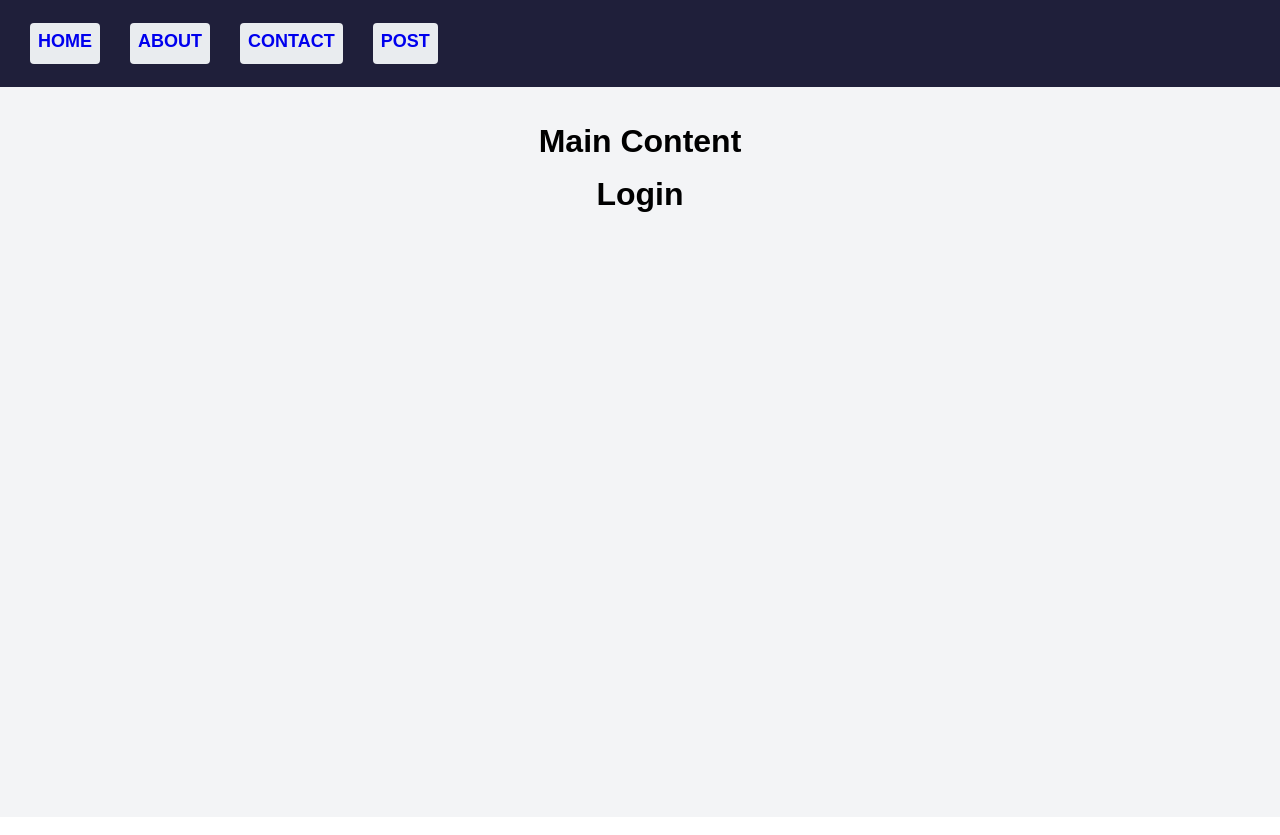
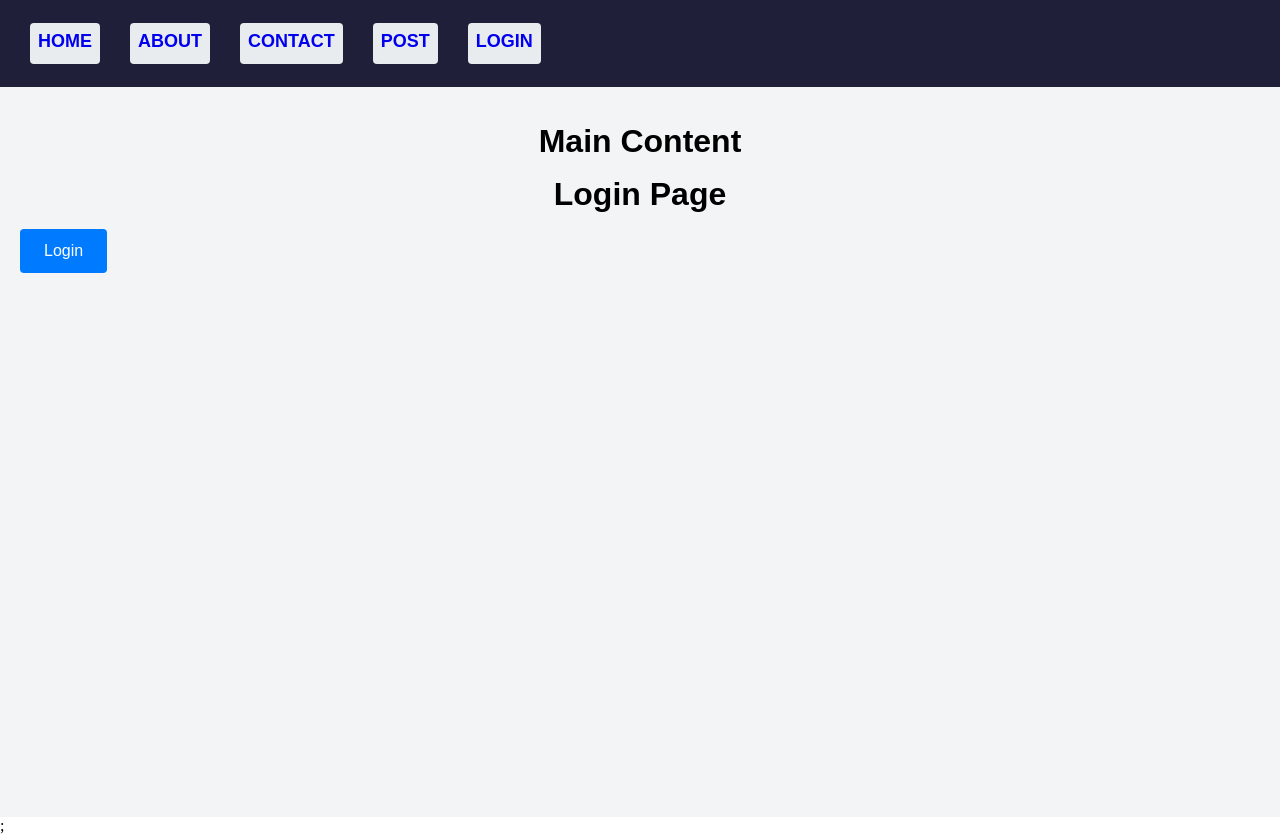
Before and after one commit to Tausifqureshi/React_Revision, a React (Vite) app: page /login in a window 1280 px wide. Built offline with nearby package versions, Linux system fonts and the light colour scheme.

Commit message:
UseLocation

```diff
--- a/src/React Router DOM v6/ReactRouter.jsx
+++ b/src/React Router DOM v6/ReactRouter.jsx
@@ -6,35 +6,39 @@ import {
   RouterProvider,
 } from "react-router-dom"; //React-Router-Dom Import.
 
-
 import { Home, About, Contact, Post, Error } from "./page";
 import NavBarRoot from "./layout/NavBarRoot";
 import PostDetails from "./components/PostDetails";
 import ProtectedRoutes from "./components/ProtectedRoutes";
 import Login from "./page/Login";
+import ContextAuth from "./context API/ContextAuth";
 // Humne "./page/index.js" file me saare components ko export kiya hai. Yahaan, hum destructuring ka use karke unhe import kar rahe hain, jise hum routes me use karenge.
 
 //Create Routers.
 const router = createBrowserRouter(
   createRoutesFromElements(
     <Route path="/" element={<NavBarRoot />}>
-    {/* NavBarRoot component page ke har route me show hoga kyunki yeh parent component hai */}
+      {/* NavBarRoot component page ke har route me show hoga kyunki yeh parent component hai */}
 
       {/* Pehli baar jab koi page load hota hai, tab "/" path ki wajah se Home component hi dikhai dega, kyunki "/" root path ko represent karta hai.agar home type karte ho tu home nhi dhake ka click kane pe hi dehake ga */}
       <Route path="home" element={<Home />} />
       <Route path="about" element={<About />} />
       <Route path="contact" element={<Contact />} />
 
-      <Route path="post" element={
-      <ProtectedRoutes>
-      <Post />
-      </ProtectedRoutes>} />
-    {/* Is component ko ProtectedRoutes se wrap kar rahe hain. Agar user logged in hai, to hi post page show hoga, warna user ko login page par redirect kar diya jayega. */}
+      <Route
+        path="post"
+        element={
+          <ProtectedRoutes>
+            <Post />
+          </ProtectedRoutes>
+        }
+      />
+      {/* Is component ko ProtectedRoutes se wrap kar rahe hain. Agar user logged in hai, to hi post page show hoga, warna user ko login page par redirect kar diya jayega. */}
 
-      <Route path="post/:id" element={<PostDetails/>} />
-      {/* /* Ye route "/post/:id" dynamic parameter ko match karta hai, jab ID match hoti hai to PostDetails component open hota hai aur sirf usi ID wali post ka data display karta hai PostDetails Page pe. */ }
+      <Route path="post/:id" element={<PostDetails />} />
+      {/* /* Ye route "/post/:id" dynamic parameter ko match karta hai, jab ID match hoti hai to PostDetails component open hota hai aur sirf usi ID wali post ka data display karta hai PostDetails Page pe. */}
 
-      <Route path="login" element={<Login/>} />
+       <Route path="login" element={<Login />} />
 
       <Route path="*" element={<Error />} />
       {/* Agar koi path match nahi hota, to Error component dikhai dega. "*" wildcard path ko represent karta hai */}
@@ -43,8 +47,11 @@ const router = createBrowserRouter(
 );
 
 function ReactRouter() {
-  return <RouterProvider router={router} />;
-
+  return (
+    <ContextAuth>
+      <RouterProvider router={router} />;
+    </ContextAuth>
+  );
 }
 
 export default ReactRouter;
--- a/src/React Router DOM v6/components/ProtectedRoutes.jsx
+++ b/src/React Router DOM v6/components/ProtectedRoutes.jsx
@@ -1,8 +1,9 @@
 import React from "react";
 import { Navigate } from "react-router-dom";
+import { useAuth } from "../context API/ContextAuth";
 function ProtectedRoutes({children}) {
-    let user = false;
-    if(user){
+    const { isLogin, setIsLogin} = useAuth();
+    if(isLogin){
         return children;// Children Post components  hai is protectedRoutes components ka.
 
     } else {
--- a/src/React Router DOM v6/context API/ContextAuth.jsx
+++ b/src/React Router DOM v6/context API/ContextAuth.jsx
@@ -1,7 +1,7 @@
 import React, { createContext, useContext, useState } from "react";
 
 export const AuthContetx = createContext();
-function ContextAuth() {
+function ContextAuth({ children}) {
   const [isLogin, setIsLogin] = useState(false);
   return (
     <AuthContetx.Provider
@@ -9,13 +9,16 @@ function ContextAuth() {
         isLogin: isLogin,
         setIsLogin: setIsLogin,
       }}
-    ></AuthContetx.Provider>
+    >
+        {children}
+        {/* Conetxt Auth */}
+
+    </AuthContetx.Provider>
   );
 }
 
 
 export function useAuth(){ // Yeh function length code ko reduce karta hai, kyunki har component me useContext aur AuthContext ko baar-baar import karne ki zaroorat nahi padti.
-
-    return useContext(AuthContetx)
+return useContext(AuthContetx)
 }
 export default ContextAuth;
--- a/src/React Router DOM v6/layout/NavBarRoot.jsx
+++ b/src/React Router DOM v6/layout/NavBarRoot.jsx
@@ -1,7 +1,13 @@
 import React from "react";
 import styles from "./NavBarRoot.module.css";
 import { Outlet, Link } from "react-router-dom";
+import { useAuth } from "../context API/ContextAuth";
 function NavBarRoot() {
+  const {isLogin, setIsLogin} = useAuth();
+  function logOut (){
+    setIsLogin(false); //Post ka data show nhi hoga LogIn button dehke ga false kara se.
+  }
+
   return (
     <div className={styles.container}>
       <header className={styles.navbarContainer}>
@@ -11,7 +17,13 @@ function NavBarRoot() {
             <li><Link to="/about">About</Link></li>
             <li><Link to="/contact">Contact</Link></li>
             <li><Link to="/post">Post</Link></li>
+            {!isLogin &&  <li><Link to="/login">Login</Link></li>}
+            {/* User login nhi tu login page pe bheje ga ye logic */}
+
+            {isLogin &&  <li onClick={logOut}>LogOut</li>}
+            {/* User Login tohi logout ka button show hoga warna login button show hoga */}
           </ul>
+
         </nav>
       </header>
 
--- a/src/React Router DOM v6/page/Login.jsx
+++ b/src/React Router DOM v6/page/Login.jsx
@@ -1,8 +1,19 @@
 import React from "react";
+import { useAuth } from "../context API/ContextAuth";
+import { useNavigate} from "react-router-dom";
 
 function Login() {
+ const {isLogin,setIsLogin} = useAuth();
+ const navigate = useNavigate();
+ function userLogin (){
+     setIsLogin(true); // Login ture hogi Nav se Login bhi out ho jaye ga nho show ho paye ga.
+    navigate('/home', {replace: true}); // Replace ka use isliye hota hai taake agar user logged in hai, to browser ke back button se login page par wapas na ja sake, jab tak user logout na kare.
+
+ }
+
   return <div>
-  <h1> Login </h1>
+  <h1> Login Page</h1>
+  <button onClick={userLogin}> Login </button>
 
   </div>;
 }
```
Also changed, not shown: src/React Router DOM v6/RouterUseMethod.jsx (line endings or trailing spaces).
